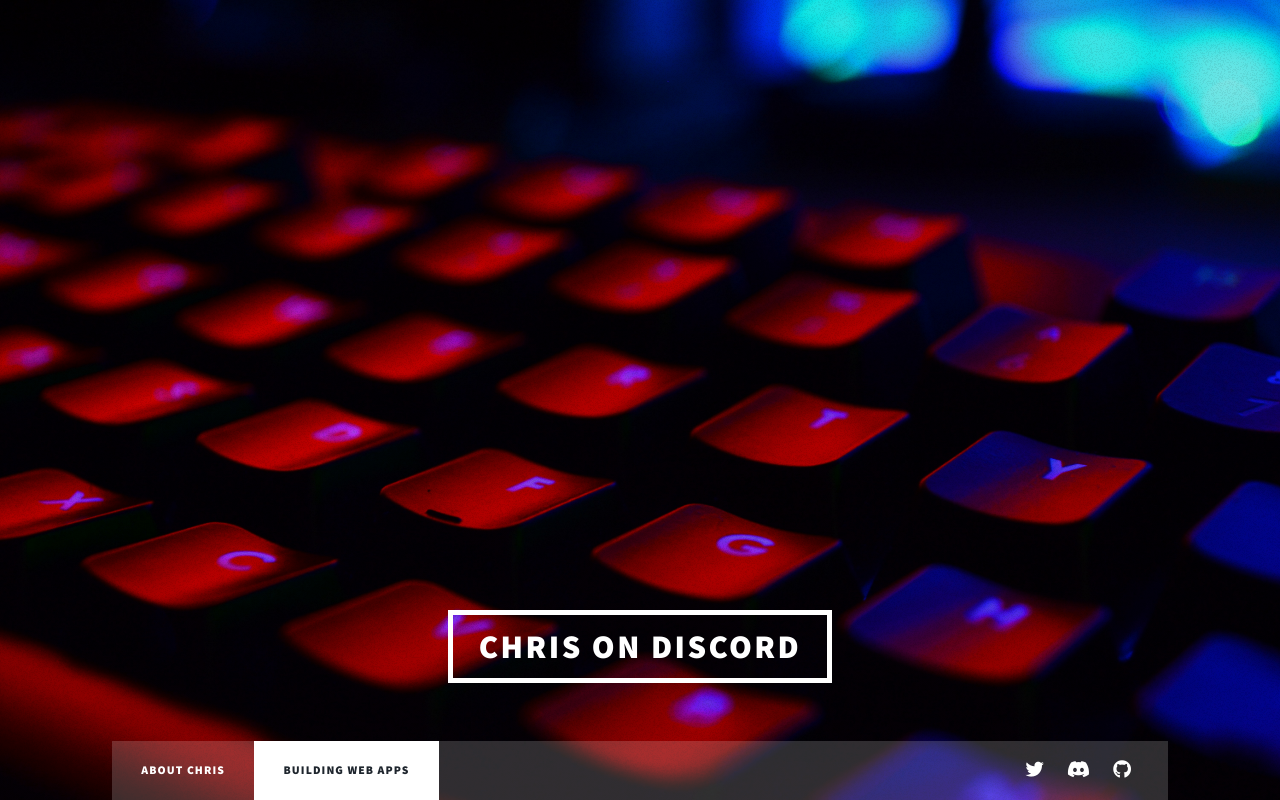
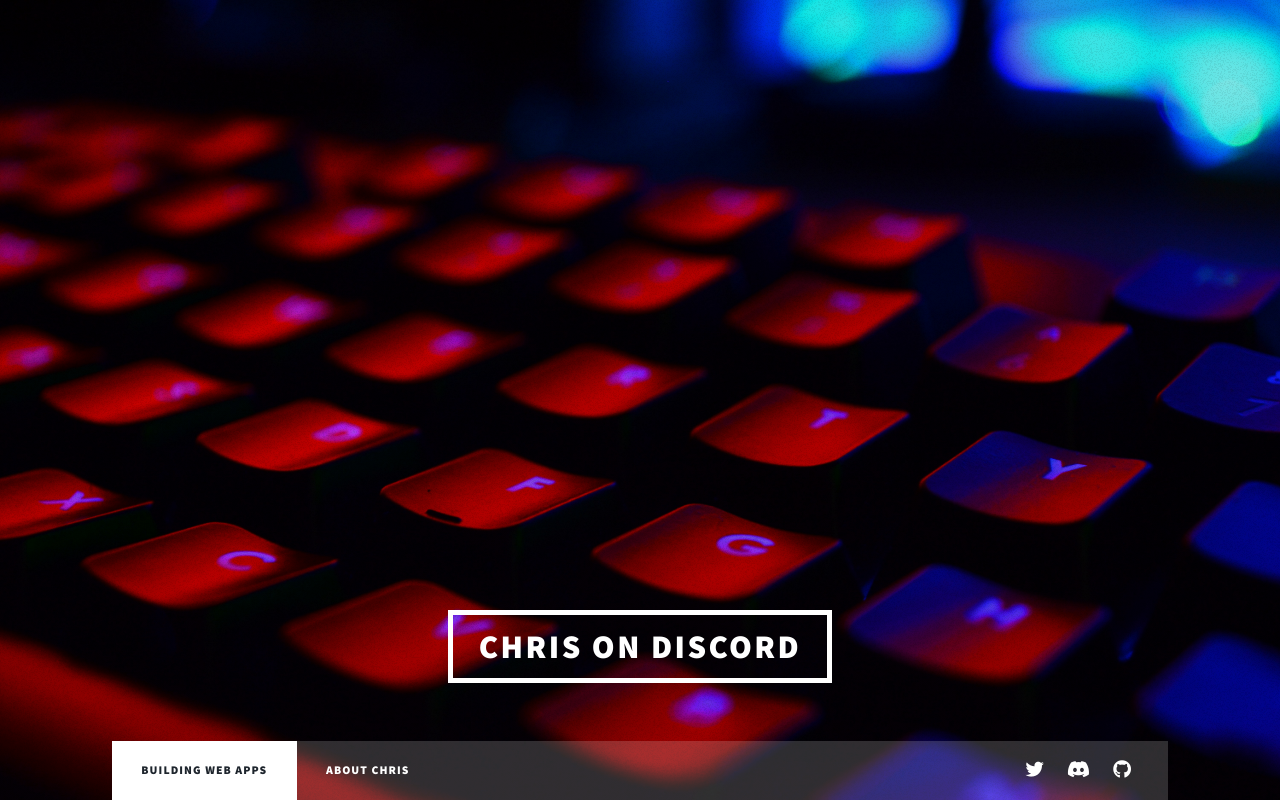
Before and after one commit to chris-calmatlas/portfolio-11ty, an Eleventy site: page pages/home.html in a window 1280 px wide. Shown: the top 800 px of the page. Built offline with nearby package versions, Linux system fonts and the light colour scheme; Eleventy itself is replaced by a stand-in of ours; files that its build step writes are made by us from their sources.

Commit message:
implemented eleventynavigation plugin

```diff
--- a/_includes/components/nav.njk
+++ b/_includes/components/nav.njk
@@ -1,11 +1,12 @@
 <!-- Nav -->
 <nav id="nav">
   <ul class="links">
-  {%- for entry in collections.all -%}
+  {% set navPages = collections.page | eleventyNavigation %}
+  {%- for entry in navPages %}
     <li {% if entry.url == page.url %} class="active"{% endif %}>
-      <a href="{{ entry.url }}">{{ entry.data.title }}</a>
+      <a href="{{ entry.url }}">{{ entry.title }}</a>
     </li>
-  {%- endfor -%}
+  {%- endfor %}
   </ul>
   {% include "components/socials.njk" %}
 </nav>
```
Also changed, not shown: pages/about.html (+4 -0 lines), pages/home.html.
